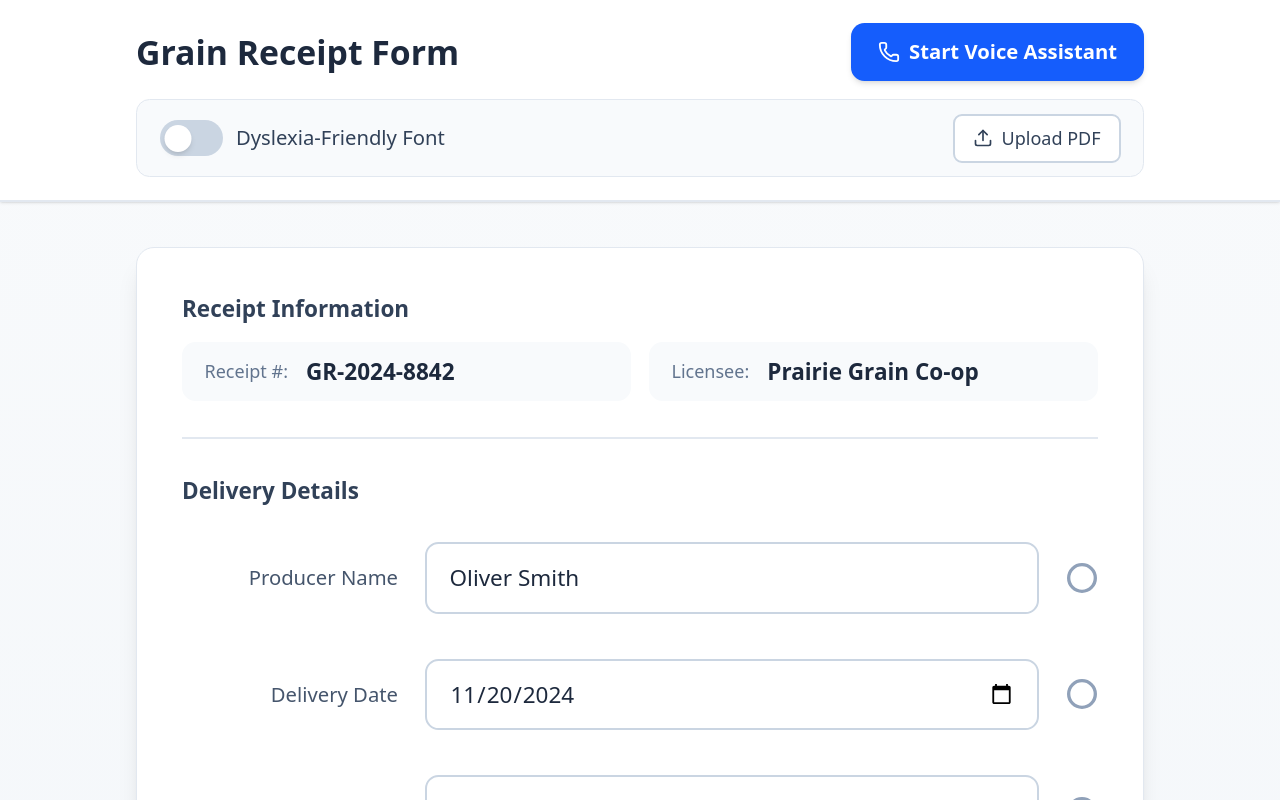
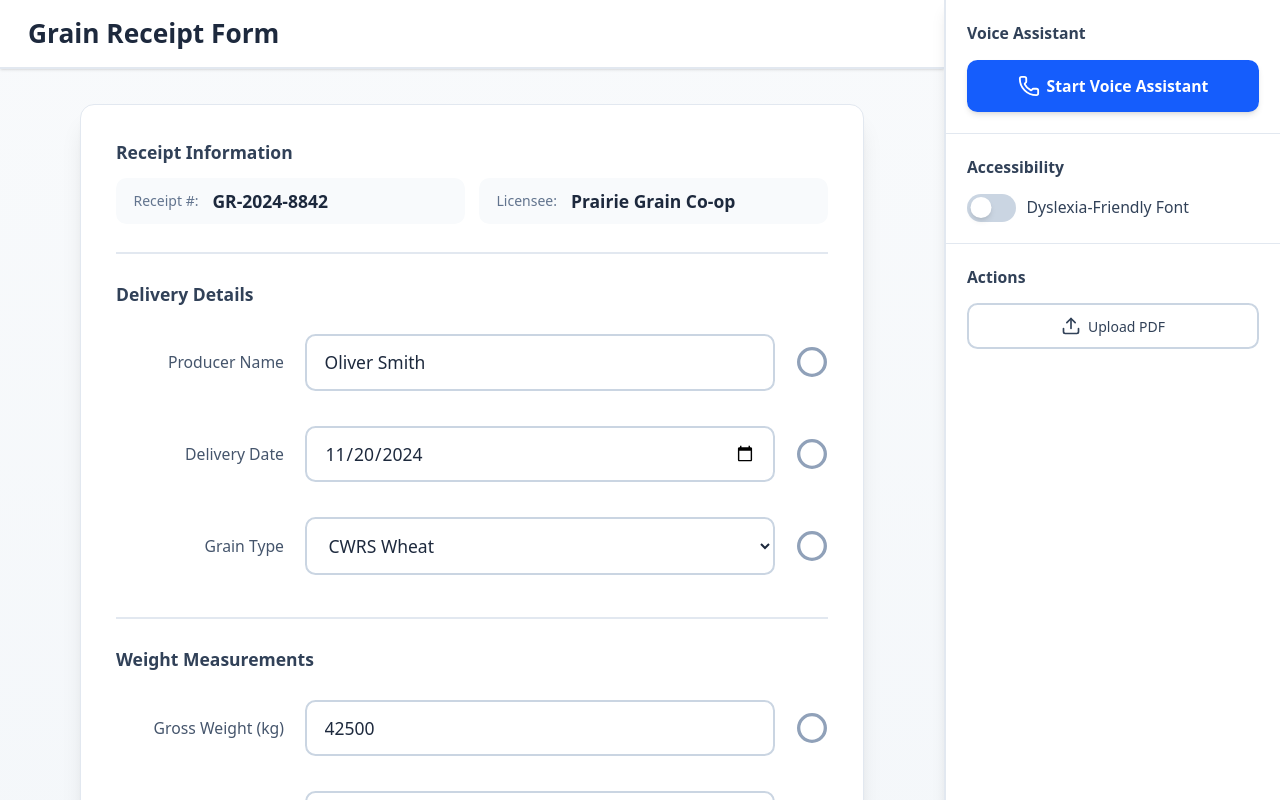
Before and after one commit to ochen1/readyform-ai-ui, a React (Vite) app: page / in a window 1280 px wide. Shown: the top 800 px of the page. Built offline with nearby package versions, Linux system fonts and the light colour scheme.

Commit message:
Move nav from top to right side

```diff
--- a/src/components/SimpleForm.tsx
+++ b/src/components/SimpleForm.tsx
@@ -139,107 +139,12 @@ export function SimpleForm() {
   const totalValue = adjustedWeight * state.data.pricePerTonne;
 
   return (
-    <div className="min-h-screen bg-gradient-to-b from-slate-50 to-slate-100 flex flex-col">
+    <div className="min-h-screen bg-gradient-to-b from-slate-50 to-slate-100 flex">
+      {/* Main Form Area - Left Side */}
+      <div className="flex-1 flex flex-col min-w-0">
         {/* Header */}
-      <header className="bg-white border-b-2 border-slate-200 px-8 py-5 sticky top-0 z-10 shadow-sm">
-        <div className="max-w-4xl mx-auto">
-          <div className="flex items-center justify-between mb-4">
+        <header className="bg-white border-b-2 border-slate-200 px-8 py-5 shadow-sm">
           <h1 className="text-3xl font-bold text-slate-800">Grain Receipt Form</h1>
-
-            {/* Voice Controls */}
-            <div className="flex items-center gap-4">
-              {/* Status Indicator */}
-              {isConnected && (
-                <div className="flex items-center gap-2 px-4 py-2 rounded-full bg-slate-100">
-                  {status === 'thinking' && (
-                    <span className="text-amber-600 text-lg flex items-center gap-2">
-                      <span className="w-3 h-3 rounded-full bg-amber-500 animate-pulse" />
-                      Thinking...
-                    </span>
-                  )}
-                  {status === 'speaking' && (
-                    <span className="text-blue-600 text-lg flex items-center gap-2">
-                      <span className="w-3 h-3 rounded-full bg-blue-500 animate-pulse" />
-                      Speaking...
-                    </span>
-                  )}
-                  {status === 'listening' && (
-                    <span className="text-emerald-600 text-lg flex items-center gap-2">
-                      <span className="w-3 h-3 rounded-full bg-emerald-500 animate-pulse" />
-                      Listening...
-                    </span>
-                  )}
-                  {(status === 'idle' || status === 'connecting') && (
-                    <span className="text-slate-500 text-lg flex items-center gap-2">
-                      <span className="w-3 h-3 rounded-full bg-slate-400" />
-                      Ready
-                    </span>
-                  )}
-                </div>
-              )}
-
-              {/* Mic Toggle (only when connected) */}
-              {isConnected && (
-                <button
-                  onClick={toggleMic}
-                  className={`p-3 rounded-full transition-colors ${
-                    isMicMuted
-                      ? 'bg-red-100 text-red-600 hover:bg-red-200'
-                      : 'bg-slate-100 text-slate-600 hover:bg-slate-200'
-                  }`}
-                  title={isMicMuted ? 'Unmute microphone' : 'Mute microphone'}
-                >
-                  {isMicMuted ? <MicOff size={24} /> : <Mic size={24} />}
-                </button>
-              )}
-
-              {/* Voice Toggle Button */}
-              <button
-                onClick={isConnected ? endCall : startCall}
-                className={`flex items-center gap-2 px-6 py-3 rounded-xl font-semibold text-lg transition-all duration-200 shadow-md hover:shadow-lg ${
-                  isConnected
-                    ? 'bg-red-500 hover:bg-red-600 text-white'
-                    : 'bg-blue-600 hover:bg-blue-700 text-white'
-                }`}
-              >
-                {isConnected ? (
-                  <>
-                    <PhoneOff size={22} />
-                    End Call
-                  </>
-                ) : (
-                  <>
-                    <Phone size={22} />
-                    Start Voice Assistant
-                  </>
-                )}
-              </button>
-            </div>
-          </div>
-
-          {/* Accessibility Bar */}
-          <div className="flex items-center justify-between py-3 px-5 bg-slate-50 rounded-xl border border-slate-200">
-            <div className="flex items-center gap-6">
-              {/* Dyslexia Font Toggle */}
-              <Toggle
-                checked={settings.dyslexiaFont}
-                onChange={toggleDyslexiaFont}
-                label="Dyslexia-Friendly Font"
-              />
-            </div>
-
-            {/* PDF Upload */}
-            <div className="flex items-center gap-3">
-              <button
-                onClick={() => {}}
-                className="flex items-center gap-2 px-4 py-2 rounded-lg border-2 border-slate-300 bg-white text-slate-700 hover:border-blue-500 hover:text-blue-600 transition-all text-base font-medium"
-              >
-                <Upload size={20} />
-                Upload PDF
-              </button>
-            </div>
-          </div>
-        </div>
         </header>
 
         {/* Form Content */}
@@ -384,5 +289,116 @@ export function SimpleForm() {
           <p>FormAI - Voice-Assisted Form Filling for Seniors</p>
         </footer>
       </div>
+
+      {/* Right Sidebar - Controls Panel */}
+      <aside className="w-96 bg-white border-l-2 border-slate-200 flex flex-col shadow-lg">
+        {/* Voice Assistant Section */}
+        <div className="p-6 border-b border-slate-200">
+          <h2 className="text-lg font-semibold text-slate-700 mb-4">Voice Assistant</h2>
+
+          {/* Voice Toggle Button */}
+          <button
+            onClick={isConnected ? endCall : startCall}
+            className={`w-full flex items-center justify-center gap-2 px-6 py-4 rounded-xl font-semibold text-lg transition-all duration-200 shadow-md hover:shadow-lg ${
+              isConnected
+                ? 'bg-red-500 hover:bg-red-600 text-white'
+                : 'bg-blue-600 hover:bg-blue-700 text-white'
+            }`}
+          >
+            {isConnected ? (
+              <>
+                <PhoneOff size={22} />
+                End Call
+              </>
+            ) : (
+              <>
+                <Phone size={22} />
+                Start Voice Assistant
+              </>
+            )}
+          </button>
+
+          {/* Status Indicator */}
+          {isConnected && (
+            <div className="mt-4 flex items-center justify-center gap-2 px-4 py-3 rounded-xl bg-slate-50">
+              {status === 'thinking' && (
+                <span className="text-amber-600 text-lg flex items-center gap-2">
+                  <span className="w-3 h-3 rounded-full bg-amber-500 animate-pulse" />
+                  Thinking...
+                </span>
+              )}
+              {status === 'speaking' && (
+                <span className="text-blue-600 text-lg flex items-center gap-2">
+                  <span className="w-3 h-3 rounded-full bg-blue-500 animate-pulse" />
+                  Speaking...
+                </span>
+              )}
+              {status === 'listening' && (
+                <span className="text-emerald-600 text-lg flex items-center gap-2">
+                  <span className="w-3 h-3 rounded-full bg-emerald-500 animate-pulse" />
+                  Listening...
+                </span>
+              )}
+              {(status === 'idle' || status === 'connecting') && (
+                <span className="text-slate-500 text-lg flex items-center gap-2">
+                  <span className="w-3 h-3 rounded-full bg-slate-400" />
+                  Ready
+                </span>
+              )}
+            </div>
+          )}
+
+          {/* Mic Toggle (only when connected) */}
+          {isConnected && (
+            <button
+              onClick={toggleMic}
+              className={`mt-3 w-full flex items-center justify-center gap-2 p-3 rounded-xl transition-colors ${
+                isMicMuted
+                  ? 'bg-red-100 text-red-600 hover:bg-red-200'
+                  : 'bg-slate-100 text-slate-600 hover:bg-slate-200'
+              }`}
+              title={isMicMuted ? 'Unmute microphone' : 'Mute microphone'}
+            >
+              {isMicMuted ? <MicOff size={24} /> : <Mic size={24} />}
+              <span className="font-medium">{isMicMuted ? 'Unmute' : 'Mute'}</span>
+            </button>
+          )}
+        </div>
+
+        {/* Accessibility Section */}
+        <div className="p-6 border-b border-slate-200">
+          <h2 className="text-lg font-semibold text-slate-700 mb-4">Accessibility</h2>
+
+          {/* Dyslexia Font Toggle */}
+          <Toggle
+            checked={settings.dyslexiaFont}
+            onChange={toggleDyslexiaFont}
+            label="Dyslexia-Friendly Font"
+          />
+        </div>
+
+        {/* Actions Section */}
+        <div className="p-6">
+          <h2 className="text-lg font-semibold text-slate-700 mb-4">Actions</h2>
+
+          {/* PDF Upload */}
+          <button
+            onClick={() => {}}
+            className="w-full flex items-center justify-center gap-2 px-4 py-3 rounded-xl border-2 border-slate-300 bg-white text-slate-700 hover:border-blue-500 hover:text-blue-600 transition-all text-base font-medium"
+          >
+            <Upload size={20} />
+            Upload PDF
+          </button>
+        </div>
+
+        {/* Spacer to push footer down */}
+        <div className="flex-1" />
+
+        {/* Sidebar Footer */}
+        <div className="p-4 border-t border-slate-200 text-center text-sm text-slate-500">
+          FormAI v1.0
+        </div>
+      </aside>
+    </div>
   );
 }
--- a/src/index.css
+++ b/src/index.css
@@ -37,7 +37,7 @@
 
 @layer base {
   html {
-    font-size: 18px; /* Larger base font size for accessibility */
+    font-size: 14px; /* Larger base font size for accessibility */
   }
 
   body {
```
Lines whose indentation alone changed are shown as unchanged.
